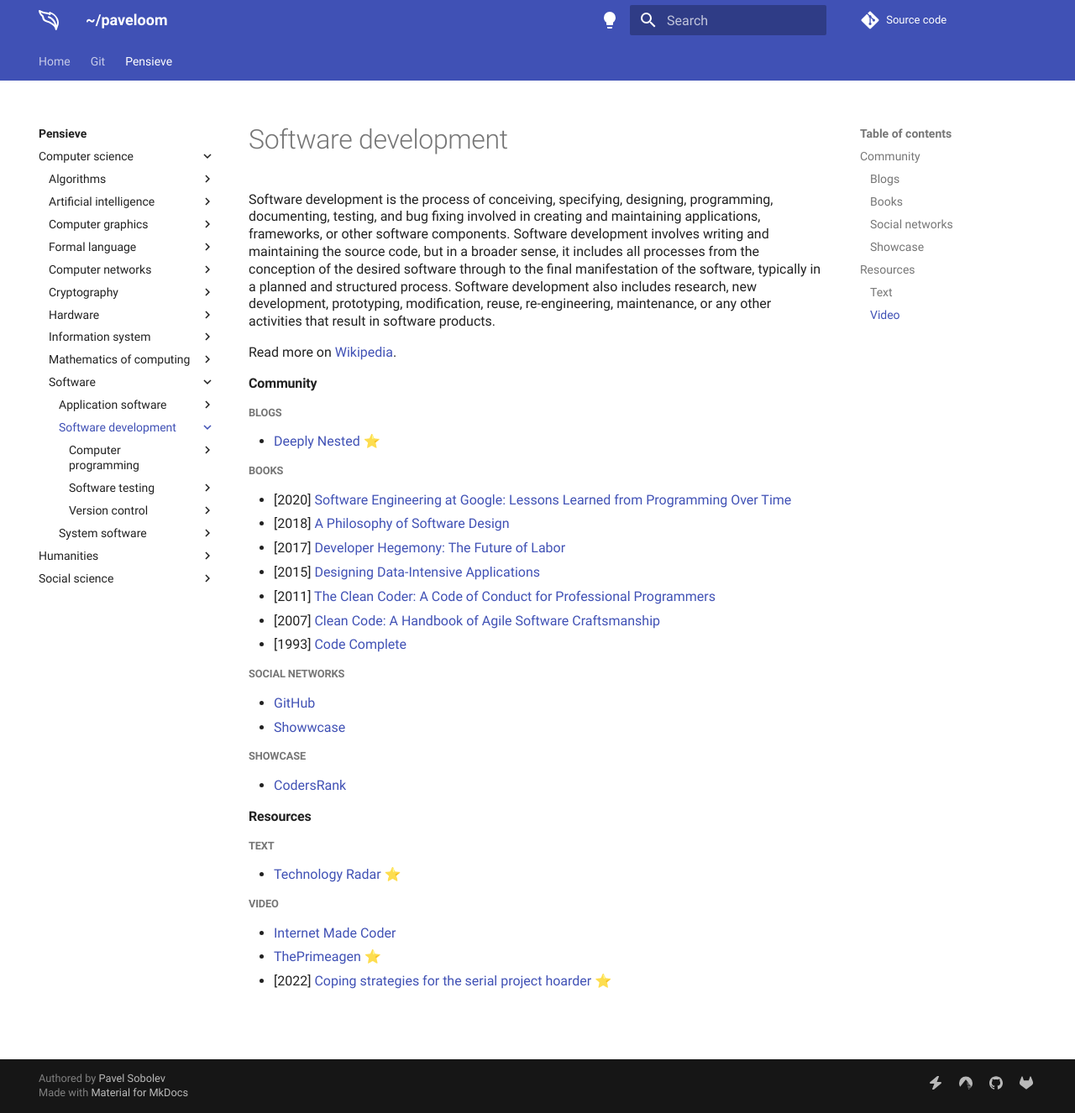
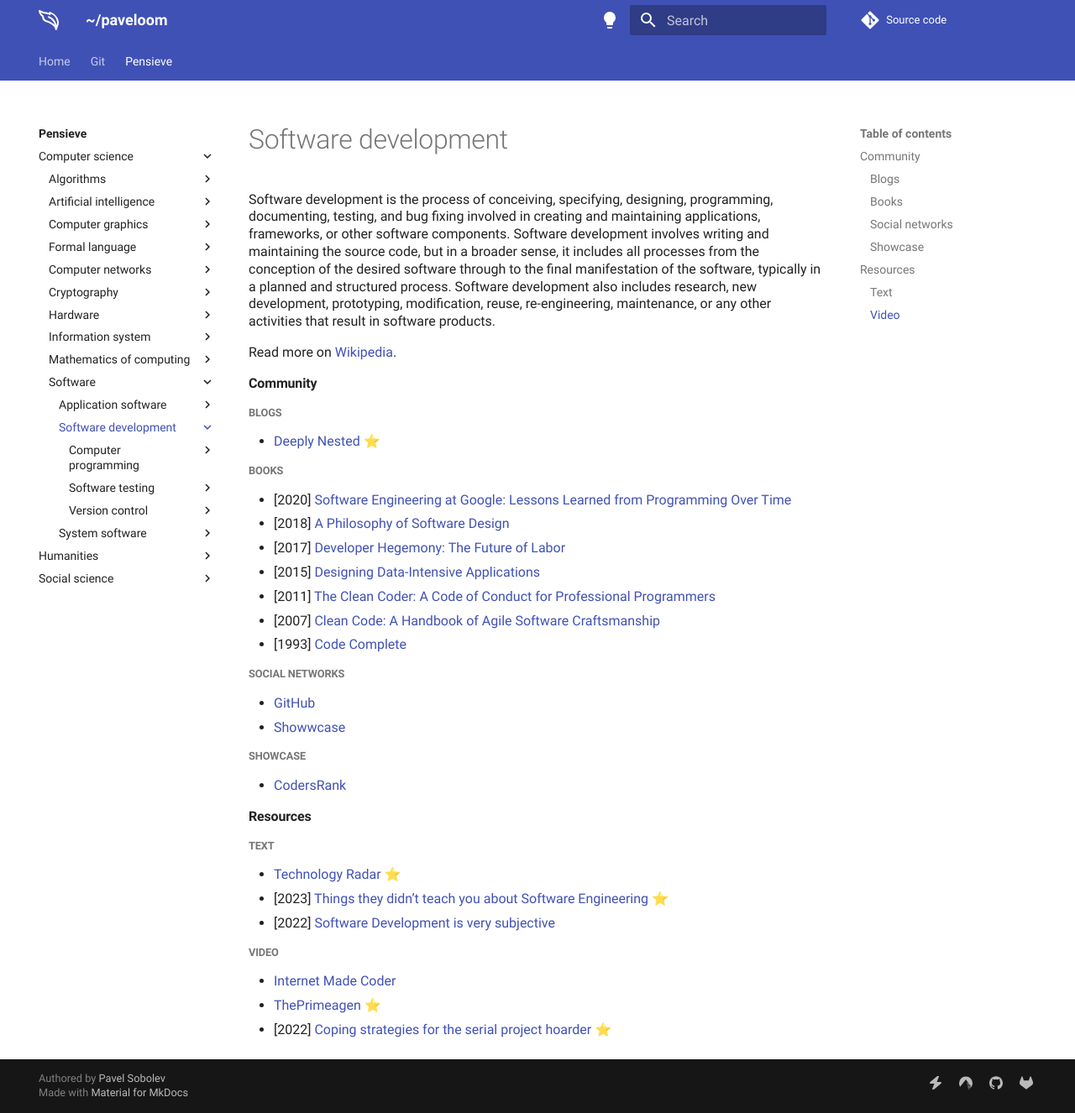
Before and after one commit to paveloom/paveloom.dev, an MkDocs documentation site: the page built from content/pensieve/software-development.md, in a window 1280 px wide and 1326 px high. Shown: the whole window at 84% size. Built offline with MkDocs 1.6.1 and Material for MkDocs 9.7.7, drawn with Linux system fonts in a browser that asks for light colours; comment, search, counter and statistics services are not loaded.

Commit message:
Pensieve: update the Software development page.

```diff
--- a/content/pensieve/software-development.md
+++ b/content/pensieve/software-development.md
@@ -29,6 +29,8 @@
 
 ##### Text
 - [Technology Radar](https://www.thoughtworks.com/radar) ⭐
+- [2023] [Things they didn’t teach you about Software Engineering](https://vadimkravcenko.com/shorts/things-they-didnt-teach-you) ⭐
+- [2022] [Software Development is very subjective](https://vadimkravcenko.com/shorts/software-development-subjective)
 
 ##### Video
 - [Internet Made Coder](https://www.youtube.com/channel/UCcJQ96WlEhJ0Ve0SLmU310Q)
```
